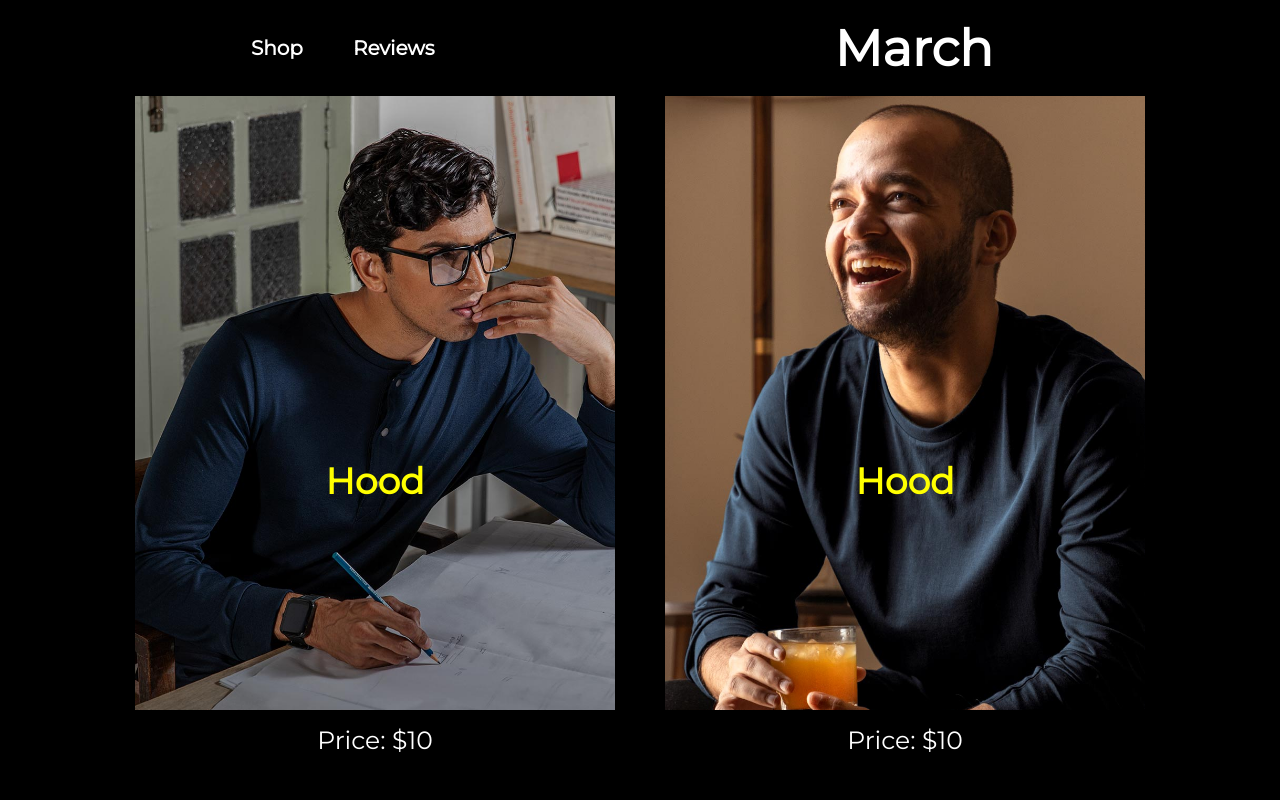
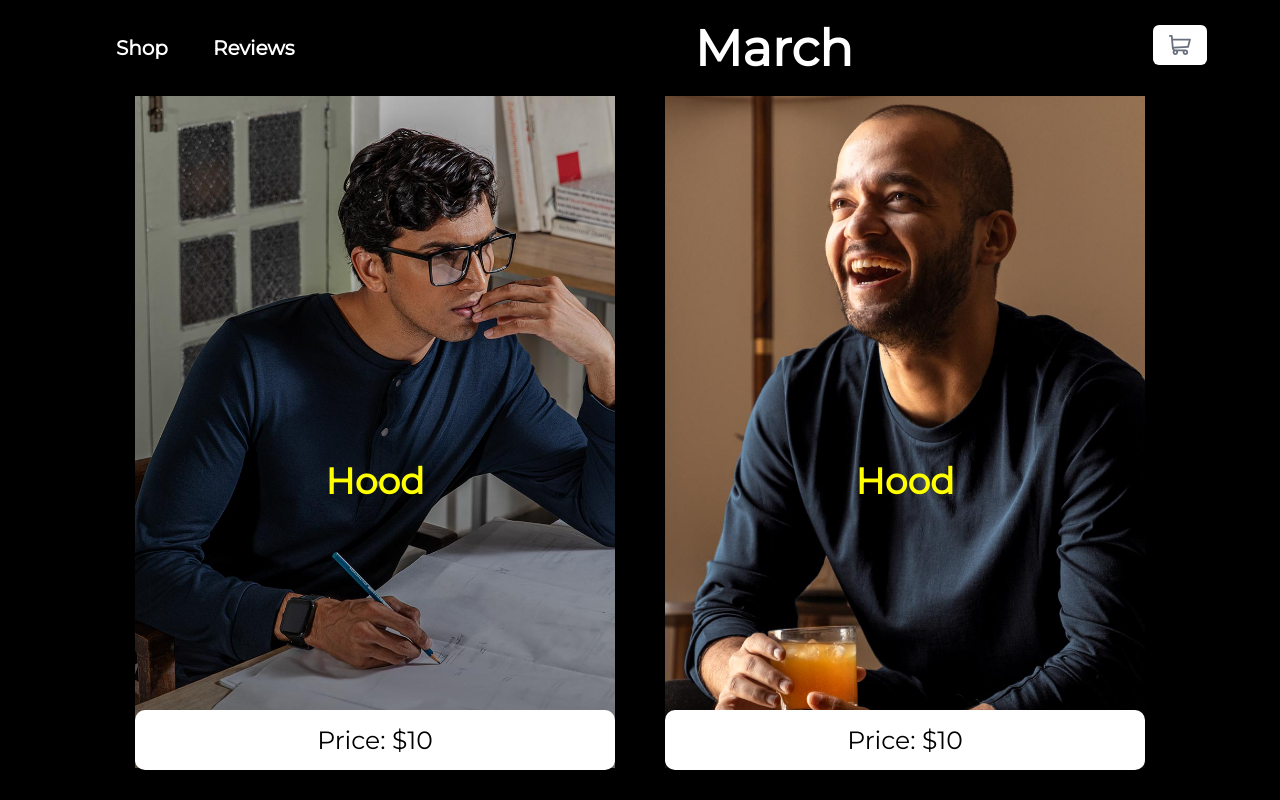
Before and after one commit to gokulanand-selvan/dressrosa, a React (Create React App) app: page /0 in a window 1280 px wide. Shown: the top 800 px of the page. Built offline with nearby package versions, Linux system fonts and the light colour scheme; a web font is replaced by a local one.

Commit message:
alignment fixes

```diff
--- a/src/components/Chekout.jsx
+++ b/src/components/Chekout.jsx
@@ -1,25 +1,37 @@
-import { Box,Text } from '@chakra-ui/react'
+import { Box, TableContainer, Table, Thead, Tbody, Tr,Th, Td,Tfoot,Text } from "@chakra-ui/react";
 import React from 'react'
 
 
 export default function Chekout({cart}) {
   return (
     <Box textAlign={"center"} >
-    <Text
-    style={{color:"black"}}>
-      {cart.map(e => (
-      <>
-         Item: {e.dress} <br />
-          Price: {e.price} <br />
-          </>
-      ))}
-    </Text>
-   <Text color={"chocolate"} >  Total Item:  {cart.length} </Text>
+    <TableContainer>
+          <Table variant="simple">
+            <Thead>
+              <Tr>
+                <Th> Item</Th>
+                <Th>Price</Th>
+              </Tr>
+            </Thead>
+      {cart.map((e) => (
+            <Tbody>
+                <Td>
+                    {e.dress}
+                </Td>
+                <Td>
+                    {e.price}
+                </Td>
+            </Tbody>
+          ))}
+            <Tfoot>
+            <Text  border={"1px solid black"} width={'10em'} textAlign={"center"} color={"chocolate"} >  Total Item:  {cart.length} </Text>
+            </Tfoot>
+          </Table>
+        </TableContainer>
     </Box>
   )
 }
 
-// import { Box, TableContainer, Table, Thead, Tbody, Tr,Th, Td } from "@chakra-ui/react";
 // import React from "react";
 
 // export default function Tables() {
@@ -34,22 +46,19 @@ export default function Chekout({cart}) {
 //                 <Th>Price</Th>
 //               </Tr>
 //             </Thead>
-//       {data.map((e) => (
+//       {cart.map((e) => (
 //             <Tbody>
 //                 <Td>
-//                     {e.name}
+//                     {e.dress}
 //                 </Td>
 //                 <Td>
-//                     {e.age}
-//                 </Td>
-//                 <Td>
-//                     {e.school}
-//                 </Td>
-//                 <Td>
-//                     {e.class}
+//                     {e.price}
 //                 </Td>
 //             </Tbody>
 //           ))}
+//             <Tfoot>
+//             <Text color={"chocolate"} >  Total Item:  {cart.length} </Text>
+//             </Tfoot>
 //           </Table>
 //         </TableContainer>
 //     </Box>
--- a/src/components/Navbar.jsx
+++ b/src/components/Navbar.jsx
@@ -1,67 +1,121 @@
-import React, { useState } from 'react'
-import { Box, ListItem, UnorderedList, } from '@chakra-ui/react'
-
+import React, { useState } from "react";
+import { Box, Button, ListItem, UnorderedList } from "@chakra-ui/react";
+import { useNavigate } from "react-router-dom";
+import Cartimg from "./images/iconcart.svg";
 
 export default function Navbar({ logo }) {
-    const [whilehover, seWhiletHover] = useState(false)
-    const [navBgColor,setNavBgColor] = useState(false)
+  const [whilehover, seWhiletHover] = useState(false);
+  const [navBgColor, setNavBgColor] = useState(false);
 
   const whenHover = () => {
     seWhiletHover(true);
-        setNavBgColor(true)
-    }
+    setNavBgColor(true);
+  };
 
   const noHover = () => {
-        seWhiletHover(false)
-        setNavBgColor(false)
-    }
+    seWhiletHover(false);
+    setNavBgColor(false);
+  };
 
   const navHoverHandler = {
     backgroundColor: whilehover ? "white" : "unset",
     color: whilehover ? "black" : "white",
     textAlign: "center",
-
-    }
+  };
   const navBoxHandler = {
     display: "flex",
     flexDirection: "row",
-        justifyContent: "start",
+    // justifyContent: "start",
     listStyleType: "none",
     alignItems: "center",
-        width: "auto",
+    width: "100%",
     textAlign: "center",
     fontFamily: "'Montserrat', sans-serif",
-        backgroundColor: navBgColor ? 'white' : 'unset',
-        height:"6em",
-    }
+    backgroundColor: navBgColor ? "white" : "unset",
+    height: "6em",
+  };
+
+  const navigate = useNavigate();
 
   return (
     <>
-            <Box
-            overflow="hidden"
-            zIndex={1}
-            >
+      <Box overflow="hidden" zIndex={1}>
         <UnorderedList
           sx={navBoxHandler}
+          width={"100%"}
           // onMouseEnter={whenHover}
           // onMouseLeave={noHover}
         >
           <ListItem
-                        sx={{ paddingLeft:{ md:"100px",base:"100px"}, fontWeight: "bold", lineHeight: {md:"1.7em",base:"unset"}, fontSize: {md:"20px",base:"unset"} }}
+            sx={{
+              paddingLeft: { md: "100px", base: "100px" },
+              fontWeight: "bold",
+              lineHeight: { md: "1.7em", base: "unset" },
+              fontSize: { md: "20px", base: "unset" },
+            }}
           >
-                        <a style={navHoverHandler} onMouseEnter={whenHover} onMouseLeave={noHover} href="link">  Shop </a>
+            <a
+              style={navHoverHandler}
+              onMouseEnter={whenHover}
+              onMouseLeave={noHover}
+              href="link"
+            >
+              Shop
+            </a>
           </ListItem>
           <ListItem
-                        sx={{ paddingLeft:{ md:"50px",base:"50px"}, fontWeight: "bold", lineHeight: {md:"1.7em",base:"unset"}, fontSize: {md:"20px",base:"unset"} }}
+            sx={{
+              paddingLeft: { md: "45px", base: "50px" },
+              fontWeight: "bold",
+              lineHeight: { md: "1.7em", base: "unset" },
+              fontSize: { md: "20px", base: "unset" },
+            }}
           >
-                        <a style={navHoverHandler} onMouseEnter={whenHover} onMouseLeave={noHover} href="link"> Reviews </a>
+            <a
+              style={navHoverHandler}
+              onMouseEnter={whenHover}
+              onMouseLeave={noHover}
+              href="link"
+            >
+              Reviews
+            </a>
           </ListItem>
           <ListItem
-                        sx={{         paddingLeft: {md:"400px",base:"400px"},fontWeight: "bold", lineHeight: {md:"1.7em",base:"unset"}, fontSize: {md:"50px",base:"unset"} }}
+            sx={{
+              paddingLeft: { md: "400px", base: "400px" },
+              fontWeight: "bold",
+              lineHeight: { md: "1.7em", base: "unset" },
+              fontSize: { md: "50px", base: "unset" },
+            }}
           >
-                        <a style={navHoverHandler}  onMouseEnter={whenHover} onMouseLeave={noHover} href="link"> March </a> </ListItem>
+            <a
+              style={navHoverHandler}
+              onMouseEnter={whenHover}
+              onMouseLeave={noHover}
+              href="link"
+              onClick={() => navigate("/")}
+
+            >
+              March
+            </a>
+          </ListItem>
+          <ListItem>
+            <Button
+            background={{base:"none",md:"Background"}}
+              position={"absolute"}
+              top={{ md: "45px", base: "45" }}
+              right={{ base: "40px", md: "100px" }}
+              transform={"translate(50%,-50%)"}
+              width={"auto"}
+              onMouseEnter={whenHover}
+              onMouseLeave={noHover}
+              onClick={() => navigate("/chekout")}
+            >
+              <img src={Cartimg} alt="dd" />
+            </Button>
+          </ListItem>
         </UnorderedList>
       </Box>
     </>
-    )
+  );
 }
--- a/src/components/ProductDisplay.jsx
+++ b/src/components/ProductDisplay.jsx
@@ -18,19 +18,21 @@ export default function ProductDisplay({ detialImages, title, price, id }) {
   };
 
   const navHoverHandler = {
-    backgroundColor: whilehover ? "white" : "black",
-    color: whilehover ? "black" : "white",
+    backgroundColor: whilehover ? "white" : "white",
+    color: whilehover ? "black" : "black",
     textAlign: "center",
   };
 
   return (
     <>
+    <Box background={"black"} >
+    <Navbar />
+    </Box>
       <Box
         display={{ base: "flex", md: "grid" }}
         justifyContent={"center"}
         backgroundColor={"black"}
       >
-        <Navbar />
         <Grid
           gridTemplateColumns={{ base: "unset", md: "auto auto" }}
           rowGap={{ base: "1", md: "50px" }}
@@ -77,6 +79,7 @@ export default function ProductDisplay({ detialImages, title, price, id }) {
                 position={"relative"}
                 // color={"white"}
                 bottom={{md:"15%",base:"14%"}}
+                borderRadius={"10px"}
                 left={"0%"}
                 textAlign="center"
                 zIndex={1}
```
Lines whose indentation alone changed are shown as unchanged.
